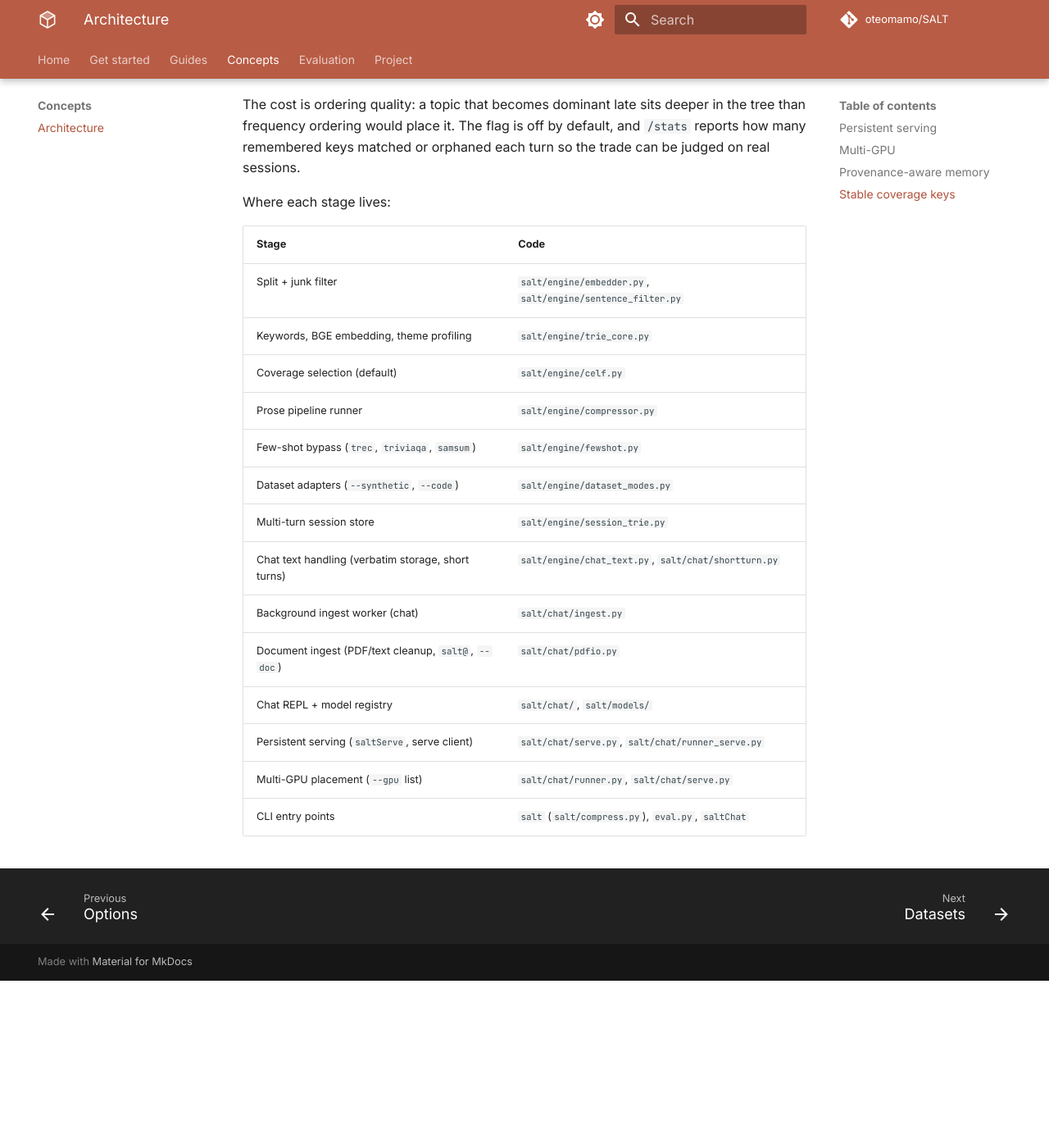
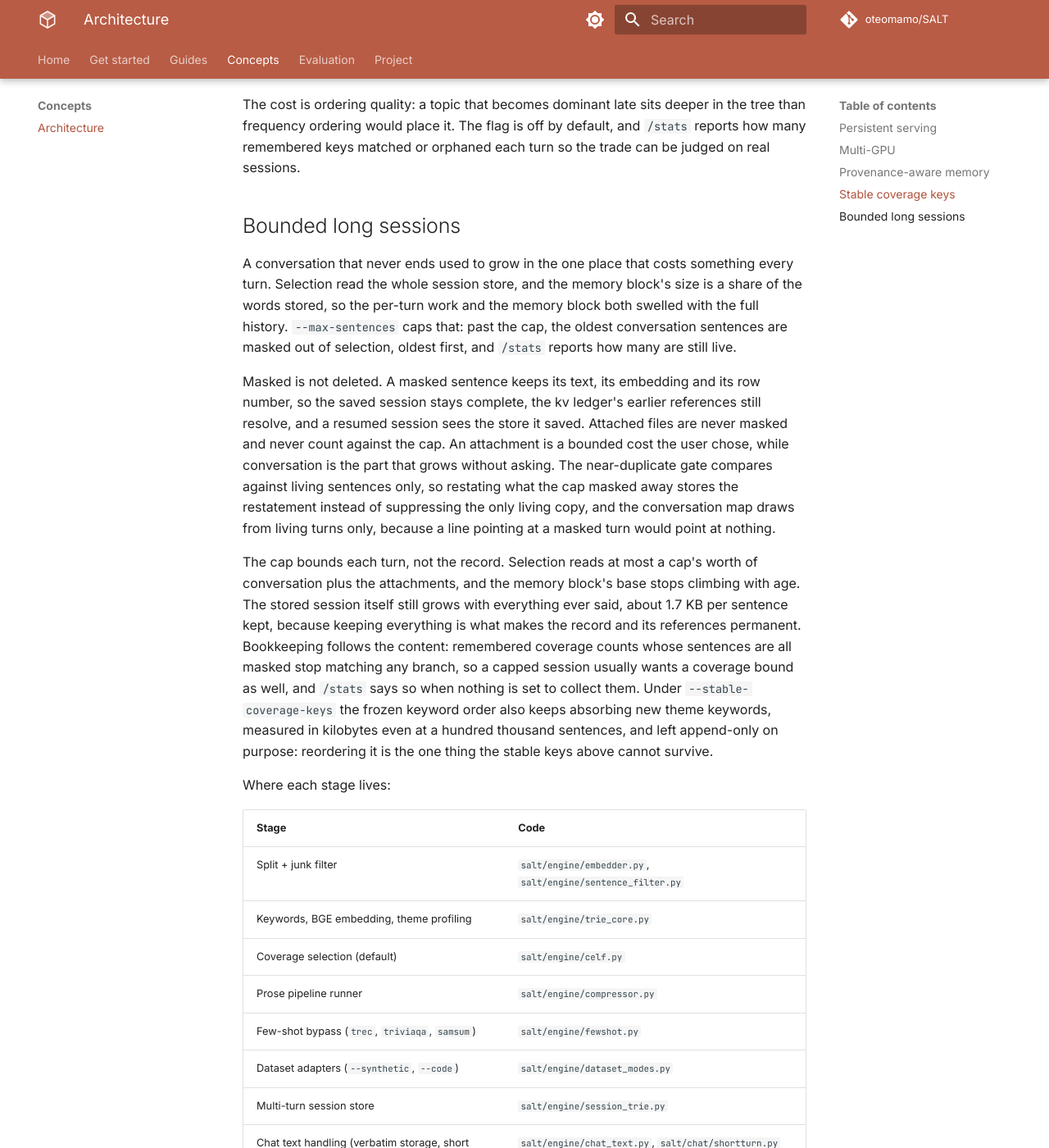
Before and after one commit to oteomamo/SALT, an MkDocs documentation site: the page built from docs/architecture.md, in a window 1280 px wide and 1400 px high, scrolled down 4354 px. Shown: the whole window at 82% size. Built offline with MkDocs 1.6.1 and Material for MkDocs 9.7.7, drawn with Linux system fonts in a browser that asks for light colours; comment, search, counter and statistics services are not loaded; the version menu is left out; before the commit the page ends 5550 px from its top, so only the background shows below that.

Commit message:
v2.9.90 docs site: distill bounded long sessions into architecture
The goal is complete, so its design is distilled into the
architecture page: what --max-sentences bounds (each turn's
selection work and the memory block's base), what masking keeps
(text, embeddings, row numbers, the kv ledger's references), which
readers follow the mask, and what still grows by design, with the
measured sizes. Verified with bash scripts/verify.sh docs.

```diff
--- a/docs/architecture.md
+++ b/docs/architecture.md
@@ -213,6 +213,41 @@ deeper in the tree than frequency ordering would place it. The flag is
 off by default, and `/stats` reports how many remembered keys matched
 or orphaned each turn so the trade can be judged on real sessions.
 
+## Bounded long sessions
+
+A conversation that never ends used to grow in the one place that
+costs something every turn. Selection read the whole session store,
+and the memory block's size is a share of the words stored, so the
+per-turn work and the memory block both swelled with the full history.
+`--max-sentences` caps that: past the cap, the oldest conversation
+sentences are masked out of selection, oldest first, and `/stats`
+reports how many are still live.
+
+Masked is not deleted. A masked sentence keeps its text, its embedding
+and its row number, so the saved session stays complete, the kv
+ledger's earlier references still resolve, and a resumed session sees
+the store it saved. Attached files are never masked and never count
+against the cap. An attachment is a bounded cost the user chose, while
+conversation is the part that grows without asking. The near-duplicate
+gate compares against living sentences only, so restating what the cap
+masked away stores the restatement instead of suppressing the only
+living copy, and the conversation map draws from living turns only,
+because a line pointing at a masked turn would point at nothing.
+
+The cap bounds each turn, not the record. Selection reads at most a
+cap's worth of conversation plus the attachments, and the memory
+block's base stops climbing with age. The stored session itself still
+grows with everything ever said, about 1.7 KB per sentence kept,
+because keeping everything is what makes the record and its references
+permanent. Bookkeeping follows the content: remembered coverage counts
+whose sentences are all masked stop matching any branch, so a capped
+session usually wants a coverage bound as well, and `/stats` says so
+when nothing is set to collect them. Under `--stable-coverage-keys`
+the frozen keyword order also keeps absorbing new theme keywords,
+measured in kilobytes even at a hundred thousand sentences, and left
+append-only on purpose: reordering it is the one thing the stable keys
+above cannot survive.
+
 Where each stage lives:
 
 | Stage | Code |
--- a/pyproject.toml
+++ b/pyproject.toml
@@ -4,7 +4,7 @@ build-backend = "setuptools.build_meta"
 
 [project]
 name = "salt"
-version = "2.9.89"
+version = "2.9.90"
 description = "SALT: Salience-Aware Lexical Trie for Long-Context Compression"
 readme = "README.md"
 license = "MIT"
```
